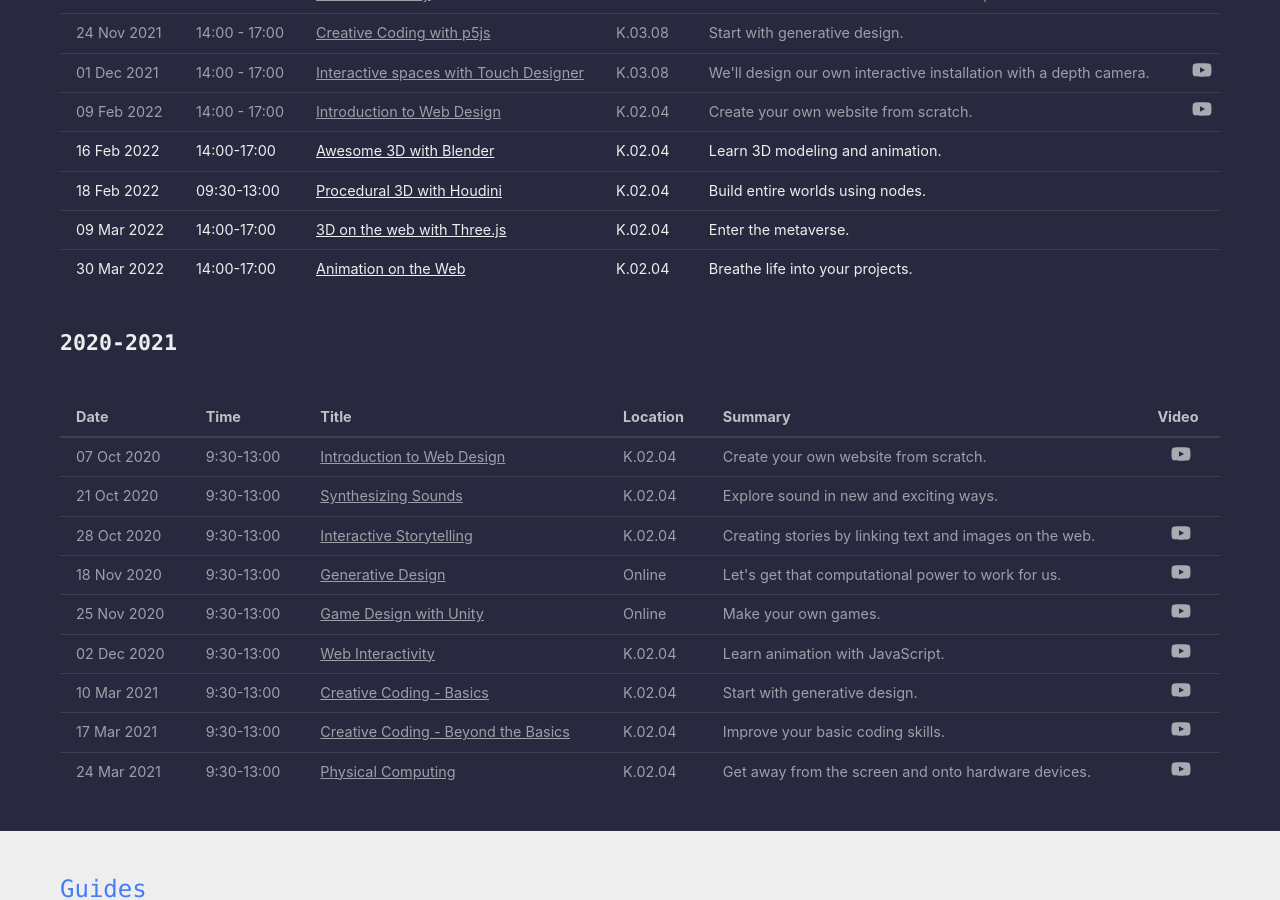
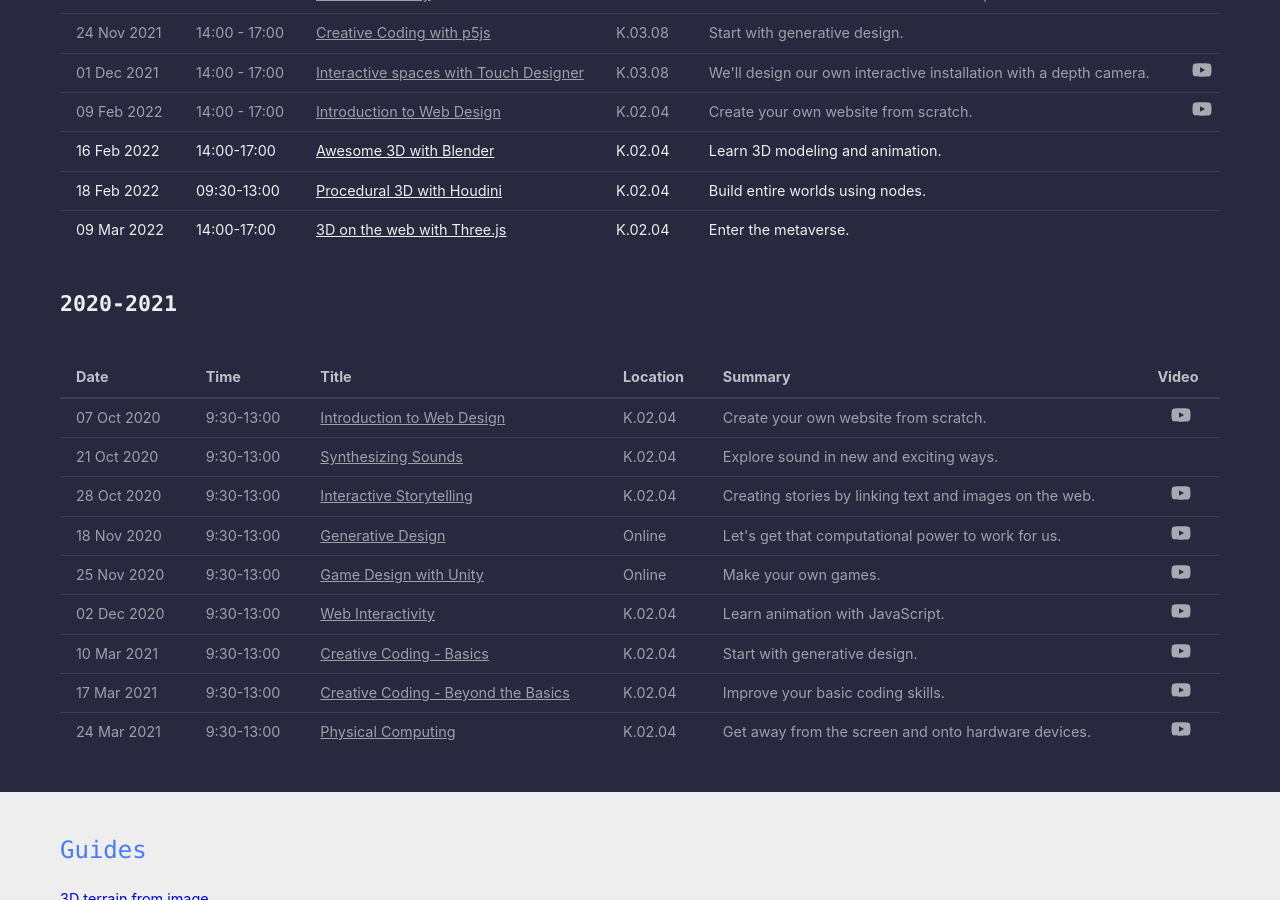
Before and after one commit to codespacehelp/website, a Jekyll site: the page built from index.html, in a window 1280 px wide and 900 px high, scrolled down 933 px. Built offline with Jekyll 4.4.1, drawn with Linux system fonts in a browser that asks for light colours.

Commit message:
changed imane link and cancelled gsap workshop

```diff
--- a/_workshops/21-22-web-animation.md
+++ b/_workshops/21-22-web-animation.md
@@ -3,9 +3,9 @@ title: Animation on the Web
 summary: Breathe life into your projects.
 layout: workshop
 academic_year: 21-22
-workshop_date: 2022-03-30
-workshop_time: 14:00-17:00
-room: K.02.04
+workshop_date: Cancelled
+workshop_time: -
+room: -
 done: false
 ---
 
--- a/reservations.html
+++ b/reservations.html
@@ -58,7 +58,7 @@ title: Reservaties
         </ul>
         <div>
           <a
-            href="https://calendly.com/imane-benyecif/code-studio"
+            href="https://calendly.com/imane-benyecif/code-space"
             class="cta__primary"
             >Make a reservation</a
           >
```
